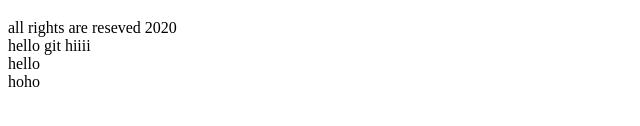
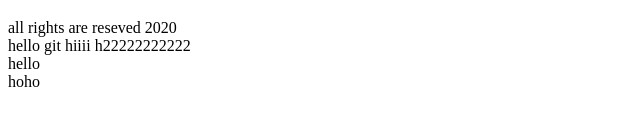
Before and after one commit to monire-shahvelayati/git-Project-one---Copy, a plain HTML site: page index.html in a window 1280 px wide. Shown: the part 308-434 px from the top of the page, without its empty margins (0-640 px from the left). Drawn offline with Linux system fonts and the light colour scheme.

Commit message:
h change

```diff
--- a/index.html
+++ b/index.html
@@ -32,7 +32,7 @@
         all rights are reseved 2020
     </footer>
     <h>hello git</h>
-    <h>hiiii</h>
+    <h>hiiii h22222222222</h>
     <div>hello</div>
     <div>hoho</div>
 </body>
```
